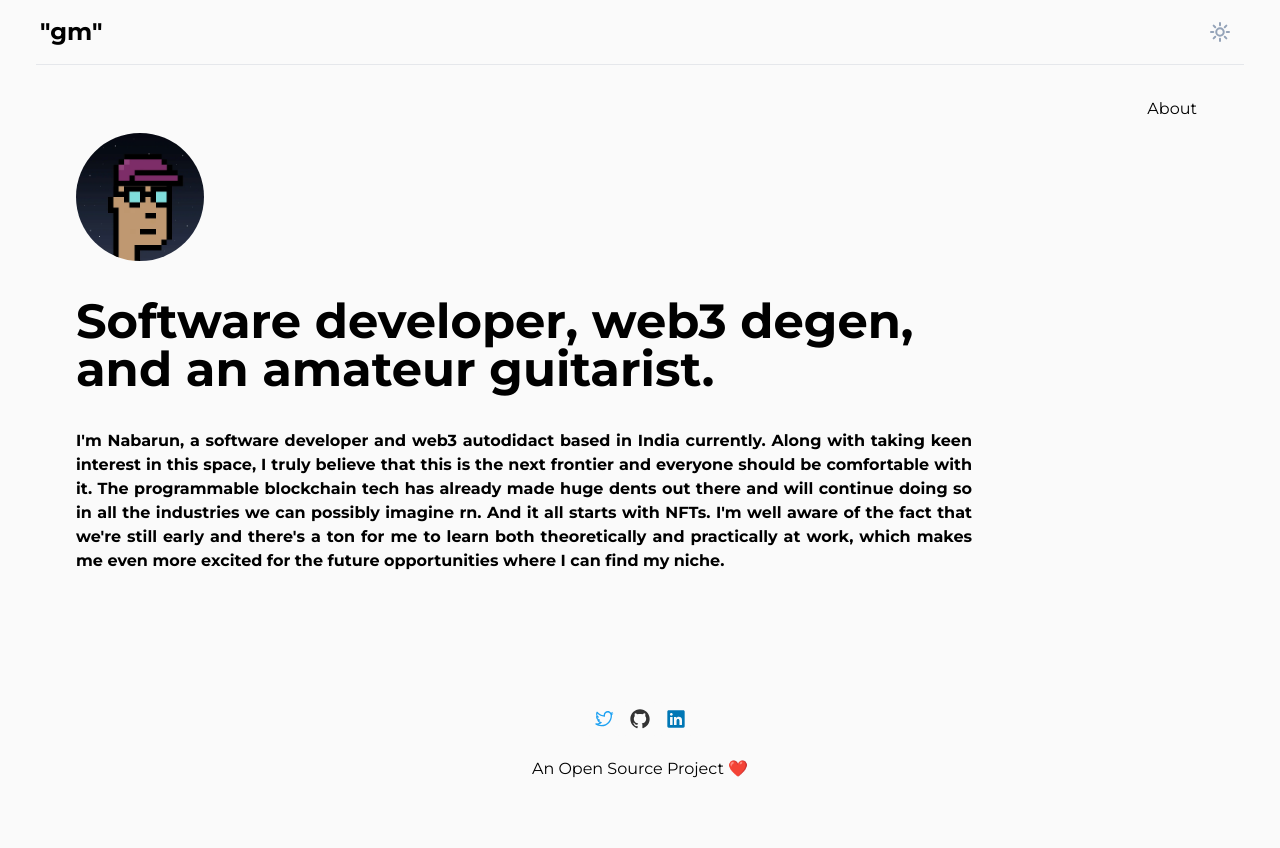
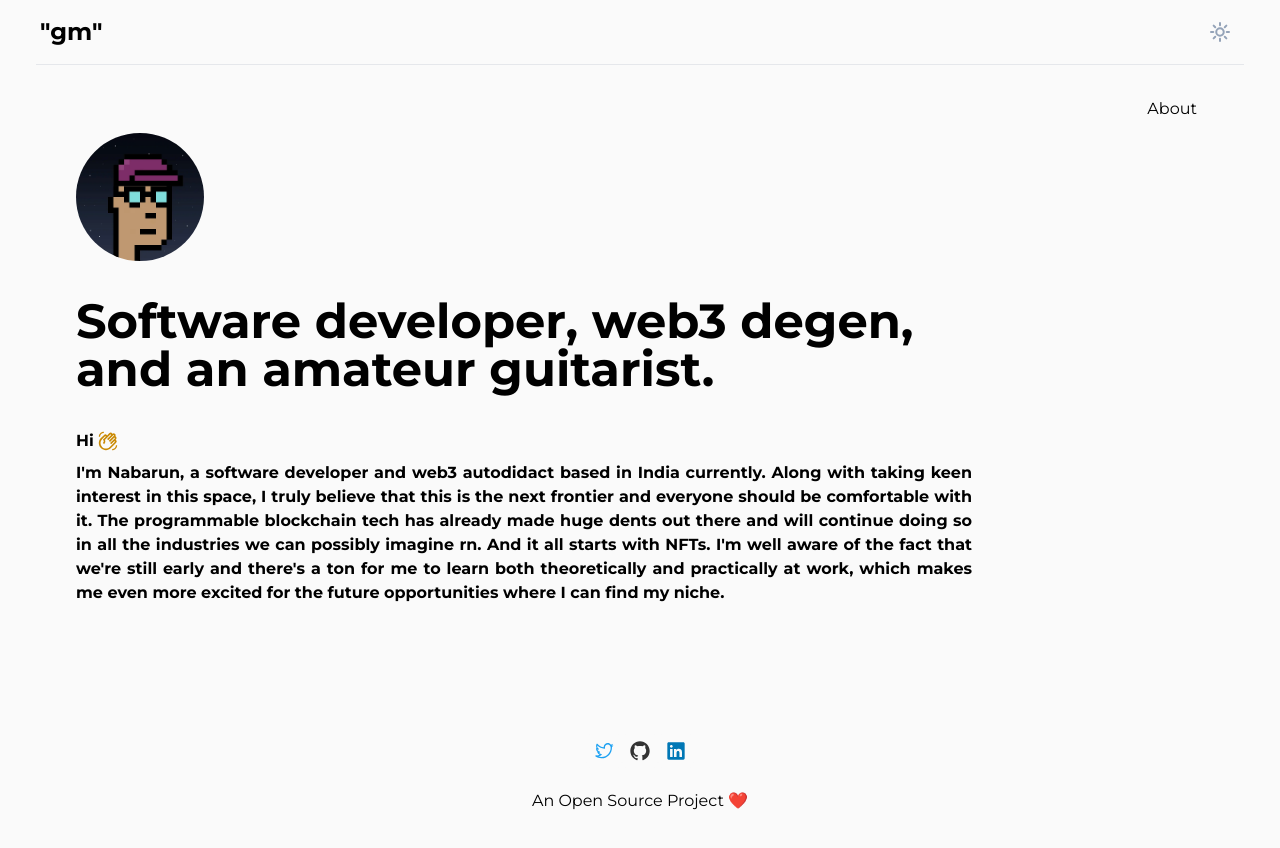
Before and after one commit to nabarvn/devfolio, a Next.js app: page / in a window 1280 px wide. Before the commit the page ends 817 px from the top, so only its background shows below. Built offline with nearby package versions, Linux system fonts and the light colour scheme.

Commit message:
Add waving hand icon

```diff
--- a/pages/index.jsx
+++ b/pages/index.jsx
@@ -1,5 +1,6 @@
 import Head from "next/head";
 import Image from "next/image";
+import { MdOutlineWavingHand } from "react-icons/md";
 
 const Home = () => {
   return (
@@ -54,6 +55,12 @@ const Home = () => {
                 Software developer, web3 degen, and an amateur guitarist.
               </h1>
               <p className='text-base md:text-justify font-bold mt-5 md:mt-9'>
+                <span className='flex mb-2'>
+                  <span>Hi</span>
+                  <span className='self-center'>
+                    <MdOutlineWavingHand className='h-5 w-5 ml-1 text-yellow-600' />
+                  </span>
+                </span>
                 I'm Nabarun, a software developer and web3 autodidact based in
                 India currently. Along with taking keen interest in this space,
                 I truly believe that this is the next frontier and everyone
```
